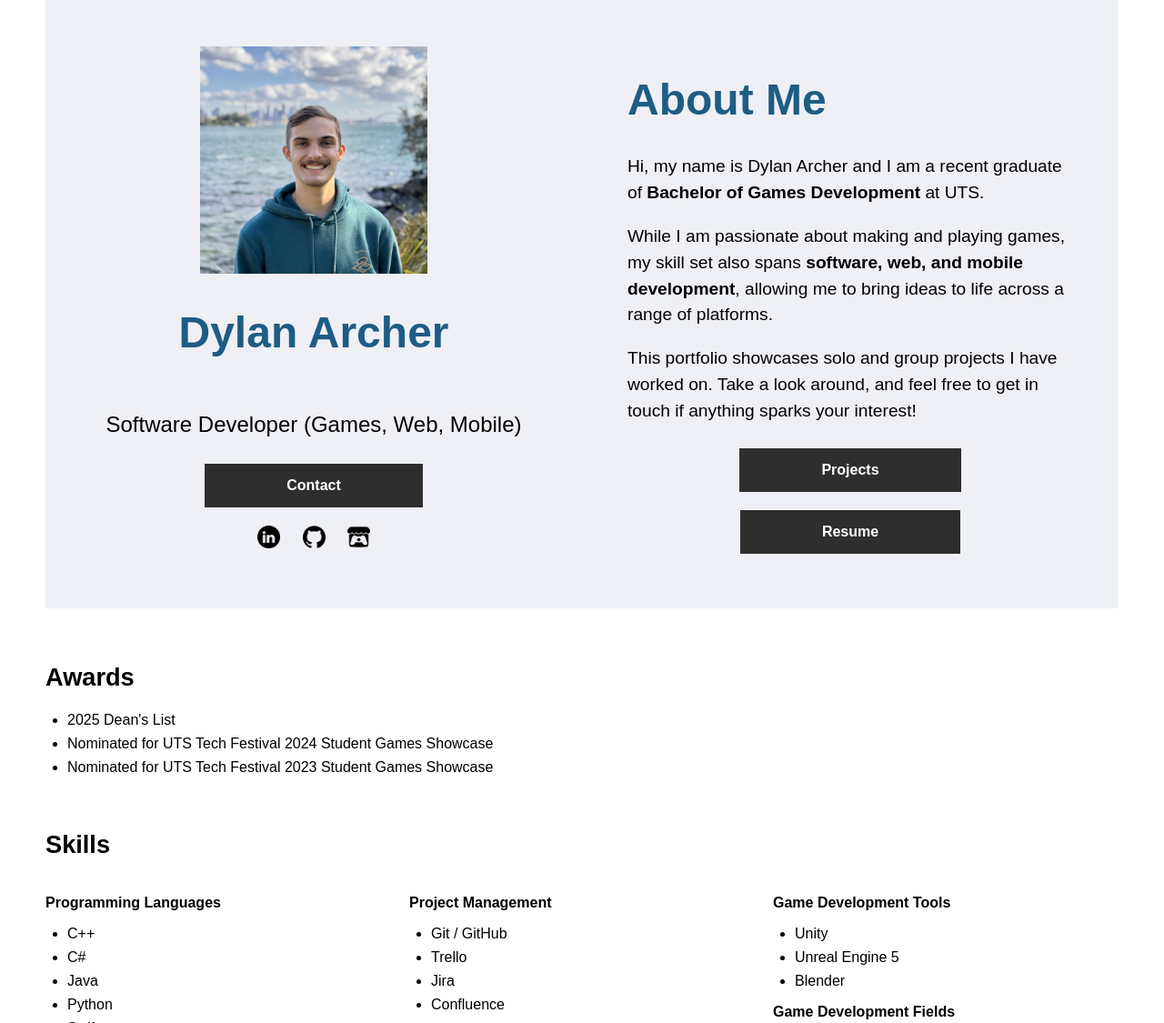
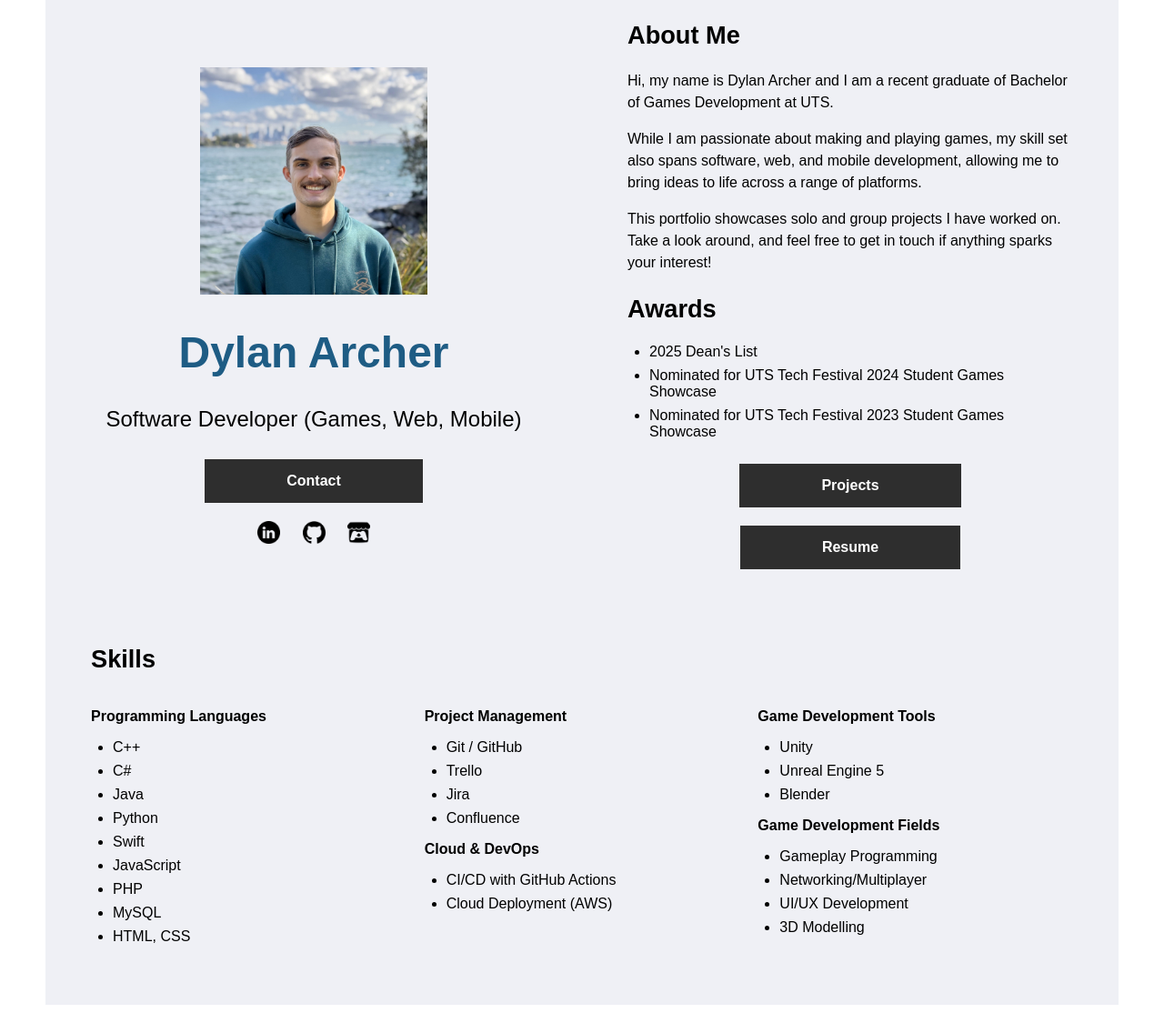
Before and after one commit to Dylan-KA/Dylan-KA.github.io, an Eleventy site: page index.html in a window 1280 px wide. Shown: the top 1125 px of the page at 91% size. Built offline with nearby package versions, Linux system fonts and the light colour scheme; Eleventy itself is replaced by a stand-in of ours; files that its build step writes are made by us from their sources; files whose address does not match are found by name.

Commit message:
Refactor About and Skills sections layout and styles
Moved the Awards section into the About panel and wrapped the Skills section in a new .skills container for improved structure. Adjusted heading levels, removed unnecessary bold tags, and updated CSS for better spacing, font sizes, and background styling.

```diff
--- a/index.html
+++ b/index.html
@@ -32,17 +32,24 @@
 
           <!-- Right Side -->
           <div class="about">
-            <h1>About Me</h1>
+            <h2>About Me</h2>
             <p>
-              Hi, my name is Dylan Archer and I am a recent graduate of <b>Bachelor of Games Development</b> at UTS.
+              Hi, my name is Dylan Archer and I am a recent graduate of Bachelor of Games Development at UTS.
             </p>
             <p>
-              While I am passionate about making and playing games, my skill set also spans <b>software, web, and mobile development</b>,
+              While I am passionate about making and playing games, my skill set also spans software, web, and mobile development,
               allowing me to bring ideas to life across a range of platforms.
             </p>
             <p>
               This portfolio showcases solo and group projects I have worked on. Take a look around, and feel free to get in touch if anything sparks your interest!
             </p>
+            <!-- Awards Section -->
+            <h2>Awards</h2>
+            <ul>
+              <li>2025 Dean's List</li>
+              <li>Nominated for UTS Tech Festival 2024 Student Games Showcase</li>
+              <li>Nominated for UTS Tech Festival 2023 Student Games Showcase</li>
+            </ul>
             <div class="about-buttons">
               <button onclick="window.location.href='#projects'">Projects</button>
               <button onclick="window.open('Resume.pdf', '_blank')">Resume</button>
@@ -51,14 +58,7 @@
         </div>
       </header>
 
-      <!-- Awards Section -->
-      <h2>Awards</h2>
-      <ul>
-        <li>2025 Dean's List</li>
-        <li>Nominated for UTS Tech Festival 2024 Student Games Showcase</li>
-        <li>Nominated for UTS Tech Festival 2023 Student Games Showcase</li>
-      </ul>
-
+      <div class="skills">
         <!-- Skills Section -->
         <h2>Skills</h2>
         <div class="skills-container">
@@ -104,6 +104,7 @@
               <li>UI/UX Development</li>
               <li>3D Modelling</li>
             </ul>
+          </div>
         </div>
       </div>
 
--- a/stylesheet.css
+++ b/stylesheet.css
@@ -27,7 +27,6 @@ h1 {
 h2 {
   font-size: 1.7rem;
   font-weight: 700;
-  margin-top: 60px;
 }
 
 h3 {
@@ -110,6 +109,7 @@ button:hover {
   flex: 1;
   margin: auto;
   padding: 50px;
+  padding-bottom: 0px;
 }
 
 .profile {
@@ -139,8 +139,12 @@ button:hover {
   transform: scale(1.2);
 }
 
+.about {
+  padding-top: 0px;
+}
+
 .about p {
-  font-size: 1.2rem;
+  font-size: 1rem;
 }
 
 .about div {
@@ -148,6 +152,12 @@ button:hover {
 }
 
 /* Skills */
+.skills {
+  align-items: flex-start;
+  background-color: #eff0f5;
+  padding: 50px;
+}
+
 .skills-container {
   display: flex;
   flex-wrap: wrap;
```
Lines whose indentation alone changed are shown as unchanged.
